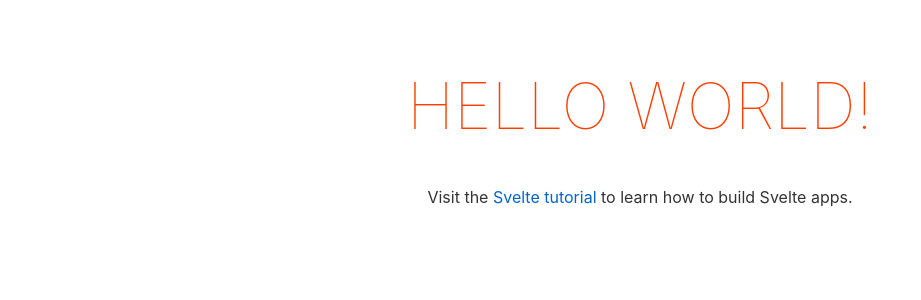
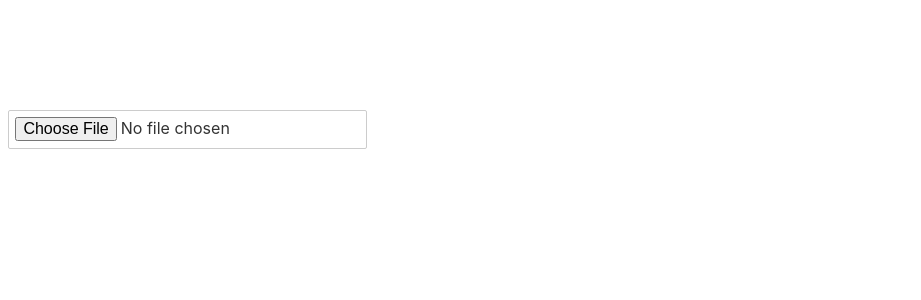
Before and after one commit to jhonboyy/ASCII, a Svelte app: page / in a window 1280 px wide. Shown: the top 300 px of the page, without its empty margins (0-921 px from the left). Built offline with nearby package versions, Linux system fonts and the light colour scheme.

Commit message:
🔨 REFACTOR - Svelte components

```diff
--- a/src/App.svelte
+++ b/src/App.svelte
@@ -1,30 +1,34 @@
 <script>
-	export let name;
-</script>
+	import FileInput from "./components/FileInput.svelte";
+	import AsciiPreview from "./components/AsciiPreview.svelte";
+	import ImageProcessor from "./components/ImageProcessor.svelte";
 
-<main>
-	<h1>Hello {name}!</h1>
-	<p>Visit the <a href="https://svelte.dev/tutorial">Svelte tutorial</a> to learn how to build Svelte apps.</p>
-</main>
+	let selectedFile = null;
+	let asciiArt = "";
 
-<style>
-	main {
-		text-align: center;
-		padding: 1em;
-		max-width: 240px;
-		margin: 0 auto;
+	function handleFileSelected(file) {
+	  selectedFile = file;
 	}
 
+	function handleAsciiGenerated(event) {
+	  asciiArt = event.detail;
+	}
+  </script>
+
+  <h1>Image to ASCII Converter with Color</h1>
+  <FileInput onFileSelected={handleFileSelected} />
+  <ImageProcessor file={selectedFile} on:asciiGenerated={handleAsciiGenerated} />
+  <AsciiPreview {asciiArt} />
+
+  <style>
 	h1 {
-		color: #ff3e00;
-		text-transform: uppercase;
-		font-size: 4em;
-		font-weight: 100;
+	  color: white;
+	  text-align: center;
 	}
-
-	@media (min-width: 640px) {
-		main {
-			max-width: none;
-		}
+	body {
+	  font-family: monospace;
+	  text-align: center;
+	  background-color: #000;
+	  color: #fff;
 	}
-</style>
+  </style>
--- /dev/null
+++ b/src/components/AsciiPreview.svelte
@@ -0,0 +1,15 @@
+<script>
+    export let asciiArt = ""; // Variable para el arte ASCII
+  </script>
+
+  <pre>{@html asciiArt}</pre>
+
+  <style>
+    pre {
+      white-space: pre-wrap;
+      word-wrap: break-word;
+      line-height: 6px;
+      font-size: 6px;
+      color: #fff;
+    }
+  </style>
--- /dev/null
+++ b/src/components/FileInput.svelte
@@ -0,0 +1,18 @@
+<script>
+  export let onFileSelected;
+
+  function handleChange(event) {
+    if (onFileSelected) {
+      const file = event.target.files[0];
+      onFileSelected(file);
+    }
+  }
+</script>
+
+<input type="file" accept="image/*" on:change={handleChange} />
+
+<style>
+  input {
+    margin: 20px 0;
+  }
+</style>
--- /dev/null
+++ b/src/components/ImageProcessor.svelte
@@ -0,0 +1,59 @@
+<script>
+    import { createEventDispatcher } from "svelte";
+
+    const ASCII_CHARS = [' ', '.', ':', '-', '=', '+', '*', '#', '%', '@'];
+    const dispatch = createEventDispatcher();
+
+    export let file;
+
+    $: if (file) {
+      const reader = new FileReader();
+      reader.onload = function (e) {
+        const img = new Image();
+        img.onload = () => convertToASCII(img);
+        img.src = e.target.result;
+      };
+      reader.readAsDataURL(file);
+    }
+
+    function convertToASCII(image) {
+      const canvas = document.createElement("canvas");
+      const ctx = canvas.getContext("2d");
+
+      // Ajusta la resolución
+      const newWidth = 200;
+      const aspectRatio = image.height / image.width;
+      const characterAspectRatio = 0.5;
+      const newHeight = Math.round(newWidth * aspectRatio * characterAspectRatio);
+
+      canvas.width = newWidth;
+      canvas.height = newHeight;
+      ctx.drawImage(image, 0, 0, newWidth, newHeight);
+
+      const imageData = ctx.getImageData(0, 0, newWidth, newHeight);
+      const pixels = imageData.data;
+
+      let asciiArt = "";
+      for (let y = 0; y < newHeight; y++) {
+        for (let x = 0; x < newWidth; x++) {
+          const offset = (y * newWidth + x) * 4; // RGBA
+          const r = pixels[offset];
+          const g = pixels[offset + 1];
+          const b = pixels[offset + 2];
+
+          // Escala de grises
+          const brightness = (r + g + b) / 3;
+
+          // Carácter ASCII correspondiente
+          const charIndex = Math.floor((brightness / 255) * (ASCII_CHARS.length - 1));
+          const asciiChar = ASCII_CHARS[charIndex];
+
+          asciiArt += `<span style="color: rgb(${r},${g},${b});">${asciiChar}</span>`;
+        }
+        asciiArt += "<br>";
+      }
+
+      // Envía el arte generado al componente padre
+      dispatch("asciiGenerated", asciiArt);
+    }
+  </script>
```
Also changed, not shown: page.html (deleted, +0 -93 lines).
